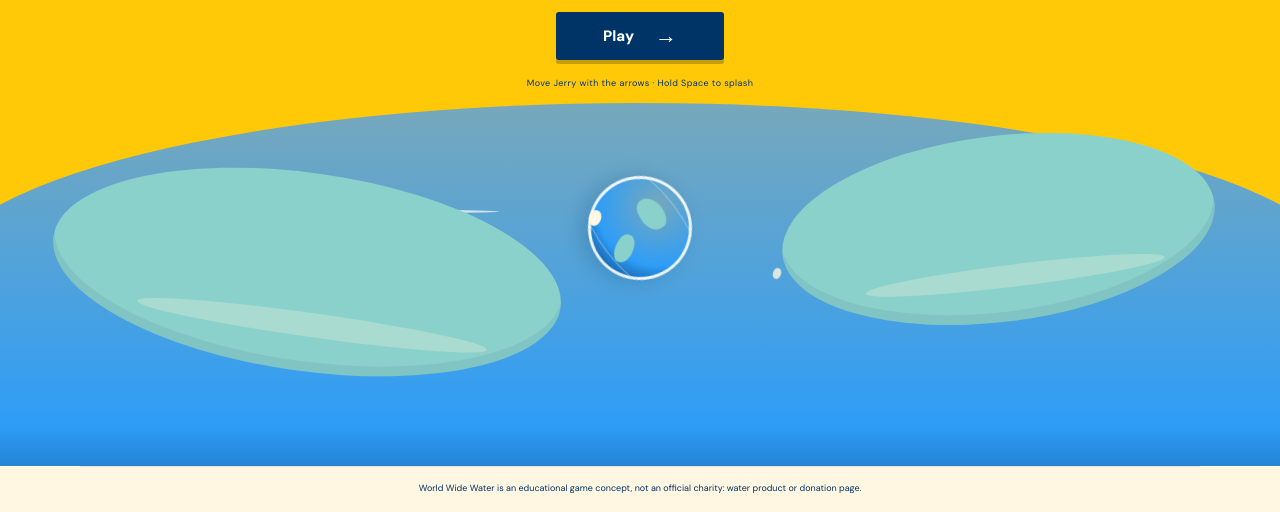
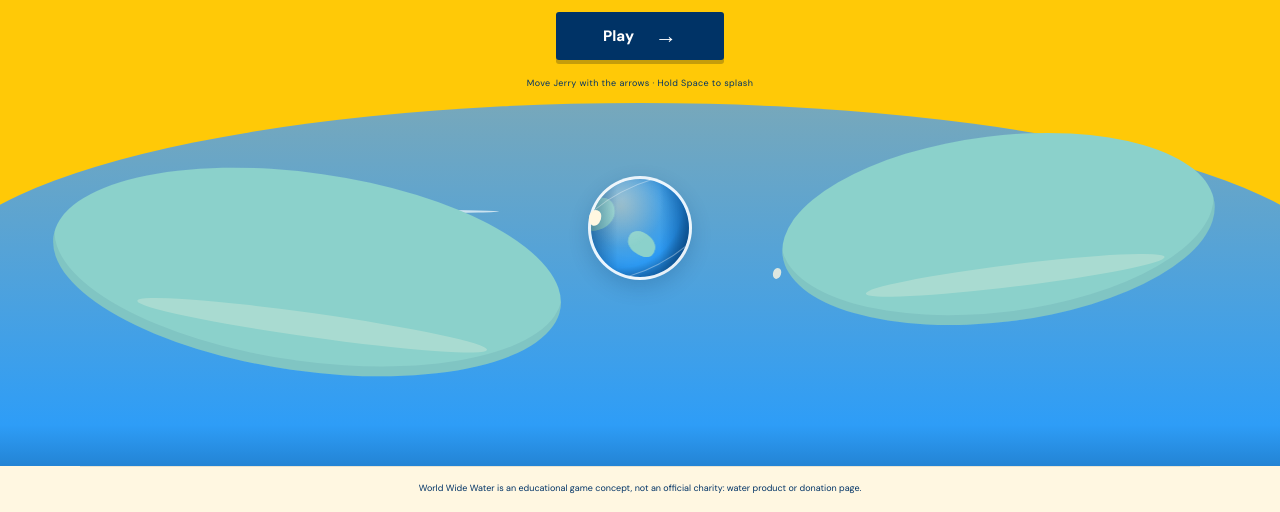
Before and after one commit to jwarre-syscall/charity-water-webgame, a plain HTML site: page index.html in a window 1280 px wide. Shown: the part 288-800 px from the top of the page. Drawn offline with Linux system fonts and the light colour scheme.

Commit message:
Fix globe rotation and Jerry Can placement
Fit the official Jerry Can artwork and make the title globe rotate on its surface.

```diff
--- a/index.html
+++ b/index.html
@@ -30,7 +30,12 @@
         <div class="pond-water"></div>
         <div class="pond-shimmer shimmer-one"></div><div class="pond-shimmer shimmer-two"></div>
         <div class="island island-left"></div><div class="island island-right"></div>
-        <div class="title-globe"><span class="globe-land globe-land-one"></span><span class="globe-land globe-land-two"></span></div>
+        <div class="title-globe" aria-hidden="true">
+          <div class="globe-surface">
+            <span class="globe-land globe-land-one"></span><span class="globe-land globe-land-two"></span>
+            <span class="globe-land globe-land-one"></span><span class="globe-land globe-land-two"></span>
+          </div>
+        </div>
         <span class="landscape-drop drop-one"></span><span class="landscape-drop drop-two"></span>
       </div>
     </section>
--- a/styles.css
+++ b/styles.css
@@ -266,15 +266,17 @@ main { width: 100%; margin: 0 auto; }
 .island::after { content: ""; position: absolute; right: 13%; bottom: 18%; left: 18%; height: 12%; border-radius: 50%; background: rgba(255,247,225,.26); }
 .island-left { left: 4%; transform: rotate(8deg); }
 .island-right { right: 5%; top: 20%; width: 34%; height: 45%; transform: rotate(-7deg); }
-.title-globe { position: absolute; z-index: 4; bottom: 45%; left: 50%; width: clamp(64px,9vw,104px); aspect-ratio: 1; overflow: hidden; border: 3px solid rgba(255,255,255,.9); border-radius: 50%; background: radial-gradient(circle at 30% 28%,#77a8bb,#2e9df7 62%,#003366); box-shadow: 0 7px 20px rgba(0,51,102,.2); transform: translateX(-50%); animation: globe-turn 20s linear infinite; }
-.title-globe::after { content: ""; position: absolute; inset: 8% -35%; border: 1px solid rgba(255,255,255,.35); border-radius: 50%; transform: rotate(-28deg); }
+.title-globe { position: absolute; z-index: 4; bottom: 45%; left: 50%; width: clamp(64px,9vw,104px); aspect-ratio: 1; overflow: hidden; border: 3px solid rgba(255,255,255,.9); border-radius: 50%; background: radial-gradient(circle at 30% 28%,#77a8bb,#2e9df7 62%,#003366); box-shadow: 0 7px 20px rgba(0,51,102,.2), inset -8px -5px 14px rgba(0,51,102,.26); transform: translateX(-50%); }
+.globe-surface { position: absolute; top: 0; bottom: 0; left: 0; width: 200%; animation: globe-surface-spin 16s linear infinite; }
+.title-globe::before { content: ""; position: absolute; z-index: 2; inset: 0; border-radius: 50%; background: linear-gradient(90deg,rgba(0,51,102,.42),transparent 27%,transparent 70%,rgba(0,51,102,.44)),radial-gradient(ellipse at 32% 20%,rgba(255,255,255,.28),transparent 45%); pointer-events: none; }
+.title-globe::after { content: ""; position: absolute; z-index: 3; inset: 8% -35%; border: 1px solid rgba(255,255,255,.35); border-radius: 50%; transform: rotate(-28deg); pointer-events: none; }
 .globe-land { position: absolute; display: block; background: #8bd1cb; }
-.globe-land-one { top: 23%; left: 20%; width: 35%; height: 24%; border-radius: 60% 38% 55% 35%; transform: rotate(-18deg); }
-.globe-land-two { right: 17%; bottom: 22%; width: 30%; height: 18%; border-radius: 40% 60% 35% 55%; transform: rotate(25deg); }
+.globe-land-one { top: 20%; left: 10%; width: 18%; height: 31%; border-radius: 60% 38% 55% 35%; transform: rotate(-18deg); }
+.globe-land-two { top: 55%; left: 34%; width: 15%; height: 22%; border-radius: 40% 60% 35% 55%; transform: rotate(25deg); }
 .landscape-drop { position: absolute; z-index: 4; width: 12px; height: 16px; border-radius: 60% 60% 65% 65%; background: #fff7e1; transform: rotate(18deg); }
 .drop-one { top: 38%; left: 46%; }
 .drop-two { top: 52%; right: 39%; width: 8px; height: 11px; opacity: .8; }
-@keyframes globe-turn { from { transform: translateX(-50%) rotate(-10deg); } to { transform: translateX(-50%) rotate(350deg); } }
+@keyframes globe-surface-spin { from { transform: translateX(0); } to { transform: translateX(-50%); } }
 
 .game-screen { width: min(1040px,calc(100% - 28px)); margin: 0 auto; padding: 20px 0 24px; }
 .game-header { align-items: center; margin-bottom: 12px; }
@@ -305,8 +307,8 @@ main { width: 100%; margin: 0 auto; }
 .ripple-two { top: 65%; left: 18%; width: 64%; opacity: .55; }
 .player-jug { position: absolute; z-index: 4; width: 86px; height: 96px; display: grid; place-items: center; transform: translate(-50%,-50%); filter: none; transition: left .06s linear,top .06s linear; }
 .jug-glow { display: none; }
-.jug-badge { width: 76px; height: 86px; display: grid; place-items: center; overflow: visible; border: 2px solid #003366; border-radius: 4px; background: #fff; box-shadow: 0 4px 12px rgba(26,26,26,.16); }
-.jug-badge img { display: block; width: 112px; height: 112px; max-width: none; object-fit: contain; }
+.jug-badge { width: 76px; height: 86px; display: grid; place-items: center; overflow: hidden; border: 2px solid #003366; border-radius: 4px; background: #fff; box-shadow: 0 4px 12px rgba(26,26,26,.16); }
+.jug-badge img { display: block; width: 125%; height: 125%; max-width: none; object-fit: contain; }
 .drop { width: 25px; height: 32px; filter: drop-shadow(0 2px 1px rgba(26,26,26,.16)); }
 .drop.dirty svg { fill: #6e452b; stroke: #fff7e1; stroke-width: 1.4; }
 .drop.clean svg { fill: #2e9df7; stroke: #fff; stroke-width: 1.6; }
@@ -376,7 +378,6 @@ footer { width: min(1120px,calc(100% - 36px)); justify-content: center; color: #
   .arena { border-width: 2px; }
   .player-jug { width: 72px; height: 82px; }
   .jug-badge { width: 64px; height: 72px; }
-  .jug-badge img { width: 96px; height: 96px; }
   .drop { width: 22px; height: 29px; }
   .game-controls { padding-top: 10px; }
   .key-guide { display: none; }
```
